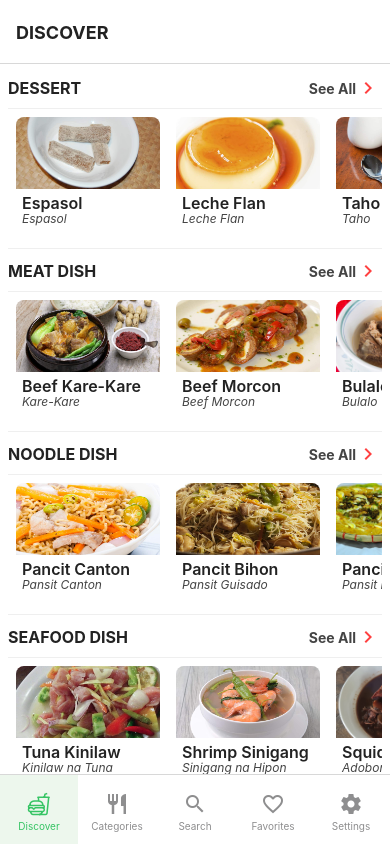
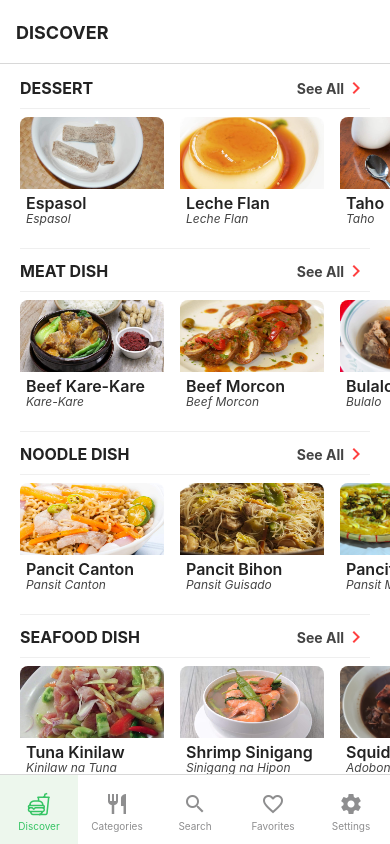
Before and after one commit to godkingjay/Authentic-Pinoy-Recipes-App, a React Native app: screen /Discover in a window 390 px wide. Built offline with nearby package versions, Linux system fonts and the light colour scheme.

Commit message:
ADD: Discover | Horizontal Card/Style

```diff
--- a/assets/component/horizontalCardsContainer.js
+++ b/assets/component/horizontalCardsContainer.js
@@ -55,6 +55,16 @@ export default function HorizontalCardsContainer({ navigation, route, foodCatego
         renderItem={({ item, index }) => (
           <HorizontalCard navigation={ navigation } route={ route } food={ item } />
         )}
+        ListHeaderComponent={
+          <View style={{
+            width: 12,
+          }}></View>
+        }
+        ListFooterComponent={
+          <View style={{
+            width: 12,
+          }}></View>
+        }
       />
       <View style={ styles.divider }></View>
     </View>
@@ -63,7 +73,6 @@ export default function HorizontalCardsContainer({ navigation, route, foodCatego
 
 const styles = StyleSheet.create({
   cardsContainer: {
-    paddingHorizontal: 8,
     marginVertical: 2
   },
   cards: {
@@ -73,6 +82,7 @@ const styles = StyleSheet.create({
     flexDirection: 'row',
     alignItems: 'center',
     justifyContent: 'center',
+    marginHorizontal: 20,
   },
   foodCategoryName: {
     fontWeight: 'bold',
@@ -82,7 +92,7 @@ const styles = StyleSheet.create({
   },
   divider: {
     height: 1,
-    width: '100%',
+    marginHorizontal: 20,
     backgroundColor: '#2221',
     marginTop: 6,
     marginBottom: 4,
```
